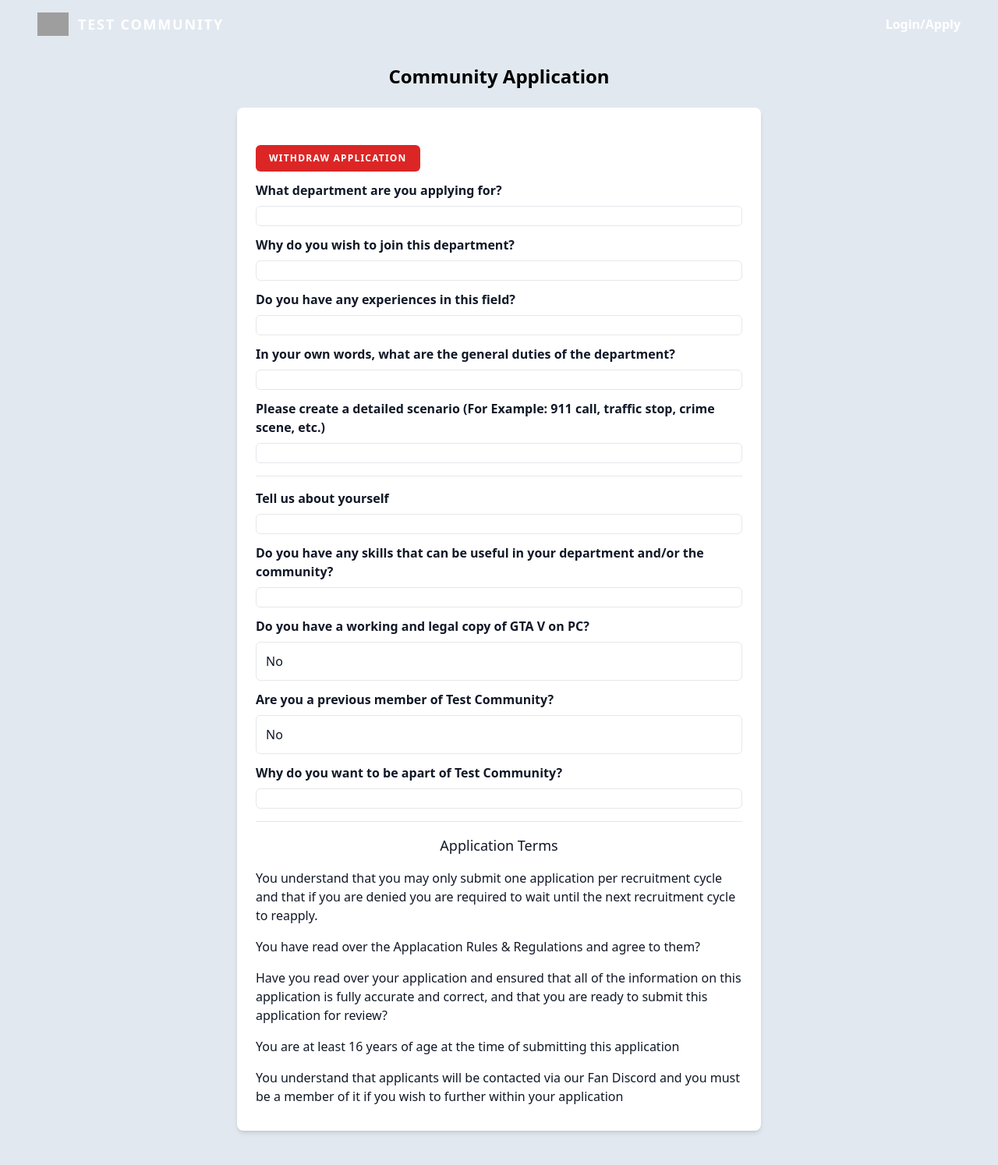
After one commit to CommunityCAD/CommunityCAD, a Laravel app: template resources/views/applications/show.blade.php in a window 1280 px wide. The commit adds this page. Shown: the whole page at 78% size. Run offline with Laravel 9, Linux system fonts and the light colour scheme; the template is opened without the code that fills it, so the values that code supplies are empty; some libraries are stand-ins or nearby versions; grey boxes are pictures that could not be loaded.

Commit message:
withdraw applications and hide apply link if already applied.

```diff
--- a/app/Models/Application.php
+++ b/app/Models/Application.php
@@ -2,6 +2,7 @@
 
 namespace App\Models;
 
+use Illuminate\Contracts\Database\Eloquent\Builder;
 use Illuminate\Database\Eloquent\Factories\HasFactory;
 use Illuminate\Database\Eloquent\Model;
 use Illuminate\Database\Eloquent\SoftDeletes;
@@ -17,6 +18,11 @@ class Application extends Model
         'updated_at' => 'datetime',
     ];
 
+    public function apply(Builder $builder, Model $model)
+    {
+        $builder->orderBy('id', 'asc');
+    }
+
     public function user()
     {
         return $this->belongsTo('App\Models\User');
--- /dev/null
+++ b/resources/views/applications/show.blade.php
@@ -0,0 +1,141 @@
+@extends('layouts.public')
+
+@section('content')
+    <div class="flex flex-col items-center pt-5 pb-5 sm:justify-center">
+        <h2 class="text-2xl font-bold dark:text-gray-200">Community Application</h2>
+
+        <div
+            class="w-full px-6 py-8 mt-6 mb-6 overflow-hidden bg-white shadow-md dark:bg-[#124559] sm:max-w-2xl sm:rounded-lg ">
+            <div class="text-gray-900 dark:text-white">
+
+                <div class="w-full">
+                    <form action="{{ route('application.update', $application->id) }}" method="post">
+                        @csrf
+                        @method('put')
+
+                        <input type="hidden" name="status" value="6">
+                        <input type="submit"
+                            class="inline-flex items-center h-full px-4 py-2 mt-4 text-xs font-semibold tracking-widest text-white uppercase transition duration-150 ease-in-out bg-red-600 border border-transparent rounded-md cursor-pointer hover:opacity-70"
+                            value="Withdraw Application">
+                    </form>
+                </div>
+
+
+                <div class="w-full">
+                    <label for="department_id" class="block mt-3 font-bold">What department are you applying
+                        for?</label>
+                    <p class="w-full p-3 mt-2 border rounded-md">
+                        {{ $application->department_id }}</p>
+                </div>
+
+                <div class="w-full">
+                    <label for="why_join_department" class="block mt-3 font-bold">Why do you wish to join this
+                        department?</label>
+                    <p class="w-full p-3 mt-2 border rounded-md">
+                        {{ $application->why_join_department }}</p>
+                </div>
+
+                <div class="w-full">
+                    <label for="experience_department" class="block mt-3 font-bold">Do you have any
+                        experiences in
+                        this
+                        field?</label>
+                    <p class="w-full p-3 mt-2 border rounded-md">
+                        {{ $application->experience_department }}</p>
+                </div>
+
+                <div class="w-full">
+                    <label for="department_duties" class="block mt-3 font-bold">In your own words, what are
+                        the
+                        general
+                        duties of the department?</label>
+                    <p class="w-full p-3 mt-2 border rounded-md">
+                        {{ $application->department_duties }}</p>
+                </div>
+
+                <div class="w-full">
+                    <label for="scenario" class="block mt-3 font-bold">Please create a detailed scenario (For
+                        Example: 911 call, traffic stop, crime scene, etc.)</label>
+                    <p class="w-full p-3 mt-2 border rounded-md">
+                        {{ $application->scenario }}</p>
+                </div>
+
+                <hr class="my-4">
+
+                <div class="w-full">
+                    <label for="about_you" class="block mt-3 font-bold">Tell us about yourself</label>
+                    <p class="w-full p-3 mt-2 border rounded-md">
+                        {{ $application->about_you }}</p>
+                </div>
+
+                <div class="w-full">
+                    <label for="skills" class="block mt-3 font-bold">Do you have any skills that can be
+                        useful in
+                        your department and/or the community?</label>
+                    <p class="w-full p-3 mt-2 border rounded-md">
+                        {{ $application->skills }}</p>
+                </div>
+
+                <div class="w-full">
+                    <label for="legal_copy" class="block mt-3 font-bold">Do you have a working and legal copy
+                        of
+                        GTA V on PC?</label>
+                    <p class="w-full p-3 mt-2 border rounded-md">
+                        @if ($application->legal_copy)
+                            Yes
+                        @else
+                            No
+                        @endif
+                    </p>
+                </div>
+
+                <div class="w-full">
+                    <label for="previous_member" class="block mt-3 font-bold">Are you a previous member of
+                        {{ config('cad.community_name') }}?</label>
+                    <p class="w-full p-3 mt-2 border rounded-md">
+                        @if ($application->previous_member)
+                            Yes
+                        @else
+                            No
+                        @endif
+                    </p>
+                </div>
+
+                <div class="w-full">
+                    <label for="why_join_community" class="block mt-3 font-bold">Why do you want to be apart
+                        of
+                        {{ config('cad.community_name') }}?</label>
+                    <p class="w-full p-3 mt-2 border rounded-md">
+                        {{ $application->why_join_community }}</p>
+                </div>
+
+                <hr class="my-4">
+
+                <h3 class="my-4 text-lg text-center">Application Terms</h3>
+                <div class="space-y-4">
+                    <p class="">You understand that you may only submit one application per recruitment cycle and that
+                        if you are denied
+                        you are required to wait until the next recruitment cycle to reapply.</p>
+
+                    <p class="">You have read over the Applacation Rules & Regulations and agree to them?</p>
+
+                    <p class="">Have you read over your application and ensured that all of the information on this
+                        application is fully
+                        accurate and correct, and that you are ready to submit this application for review?</p>
+
+                    <p class="">You are at least {{ config('cad.minimum_age') }} years of age at the time of
+                        submitting this application
+                    </p>
+
+                    <p class="">You understand that applicants will be contacted via our Fan Discord and you must be a
+                        member of it if
+                        you
+                        wish to further within your application</p>
+                </div>
+
+
+            </div>
+        </div>
+
+    </div>
+@endsection
```
Also changed, not shown: app/Http/Controllers/AccountController.php (+0 -23 lines), app/Http/Controllers/ApplicationController.php (+14 -4 lines), resources/views/accounts/show.blade.php (+7 -3 lines), public/css/app.css.
